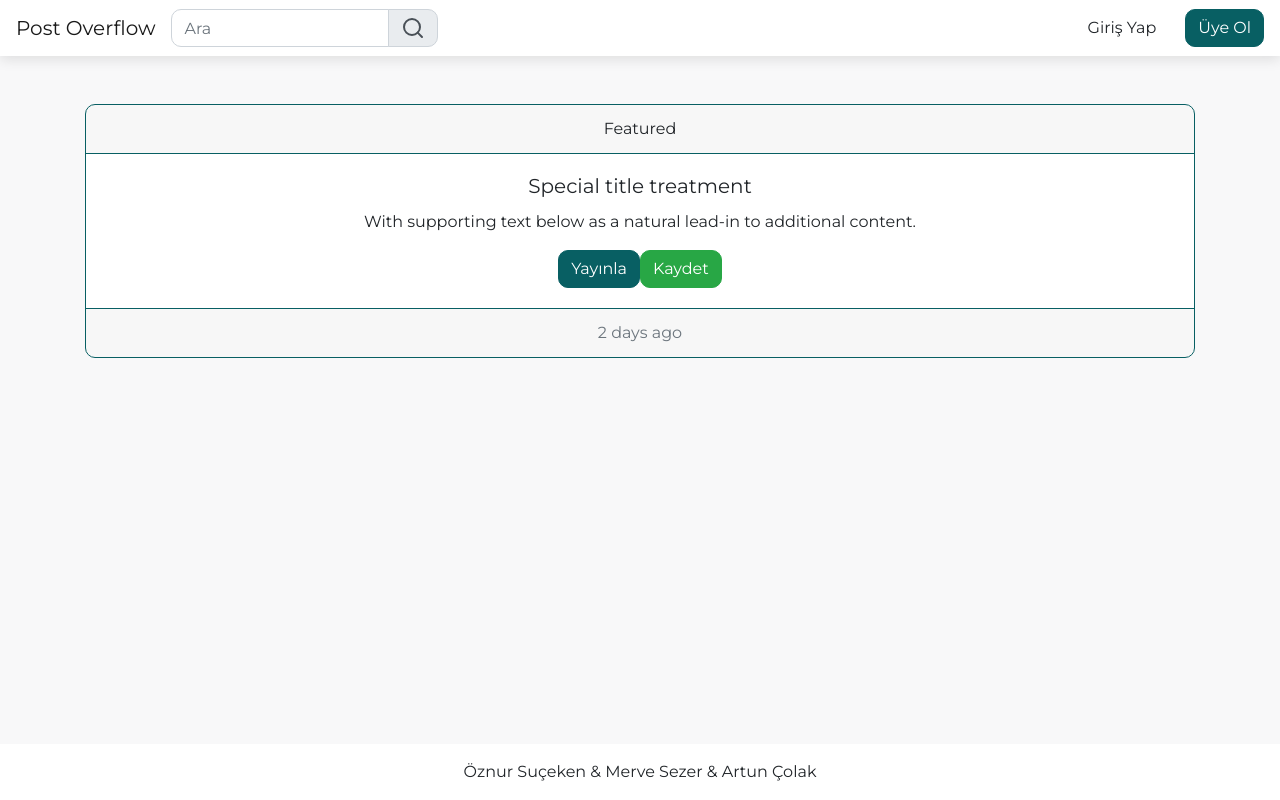
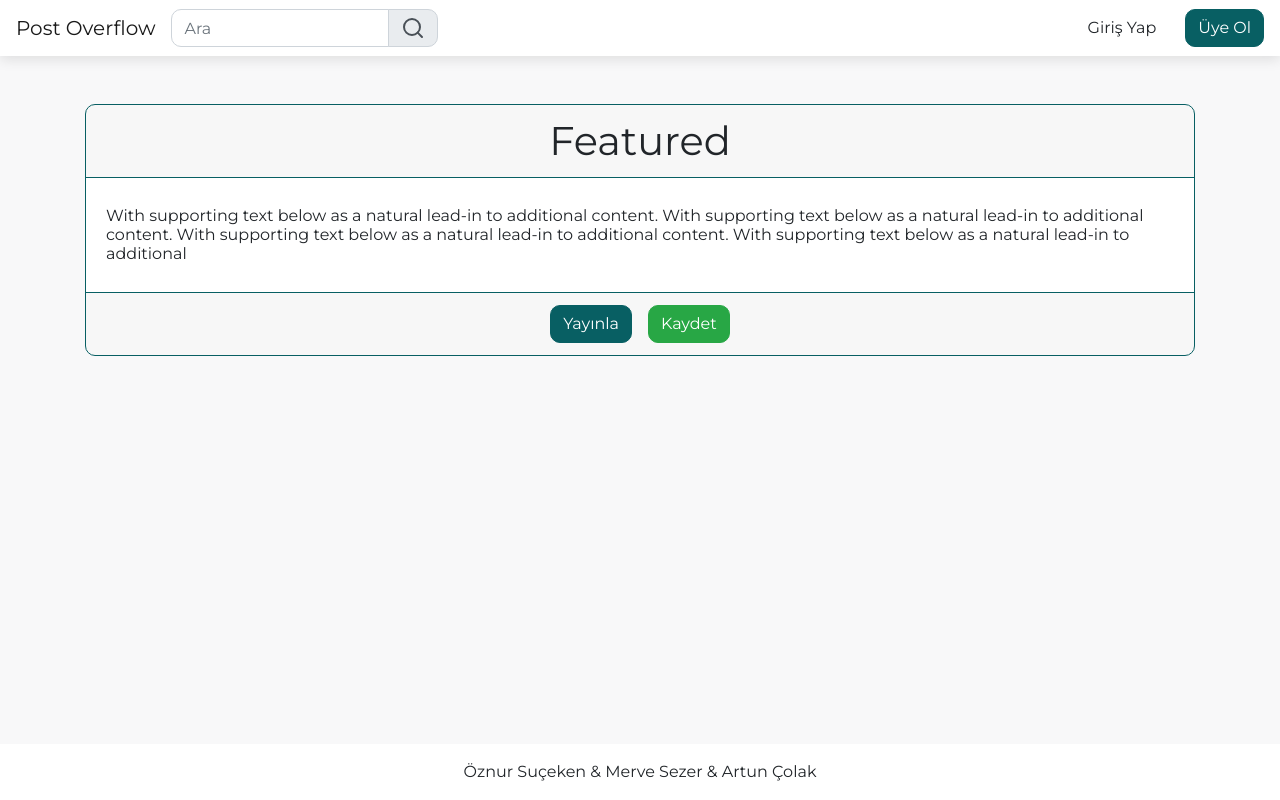
Before and after one commit to Oznursckn/Post-Overflow, a React (Create React App) app in the folder frontend/: page /writepost in a window 1280 px wide. Built offline with nearby package versions, Linux system fonts and the light colour scheme.

Commit message:
post yazma sayfası eklendi

```diff
--- a/frontend/src/pages/WritePost.jsx
+++ b/frontend/src/pages/WritePost.jsx
@@ -1,21 +1,30 @@
-import { Button,Card } from "react-bootstrap";
+import { Button, Card } from "react-bootstrap";
 import React from "react";
 
 export default function WritePost() {
   return (
     <div>
-      <Card className="text-center">
-        <Card.Header>Featured</Card.Header>
+      <Card>
+        <h1>
+          <Card.Header className="text-center">Featured</Card.Header>
+        </h1>
         <Card.Body>
-          <Card.Title>Special title treatment</Card.Title>
-          <Card.Text>
-            With supporting text below as a natural lead-in to additional
-            content.
-          </Card.Text>
+          <h6>
+            <Card.Text>
+              With supporting text below as a natural lead-in to additional
+              content.
+              With supporting text below as a natural lead-in to additional
+              content. With supporting text below as a natural lead-in to additional
+              content. With supporting text below as a natural lead-in to additional
+            </Card.Text>
+          </h6>
+        </Card.Body>
+        <Card.Footer className="text-muted text-center">
           <Button variant="primary">Yayınla</Button>
-          <Button variant="success">Kaydet</Button>
-        </Card.Body>
-        <Card.Footer className="text-muted">2 days ago</Card.Footer>
+          <Button className="ml-3" variant="success">
+            Kaydet
+          </Button>
+        </Card.Footer>
       </Card>
     </div>
   );
```
